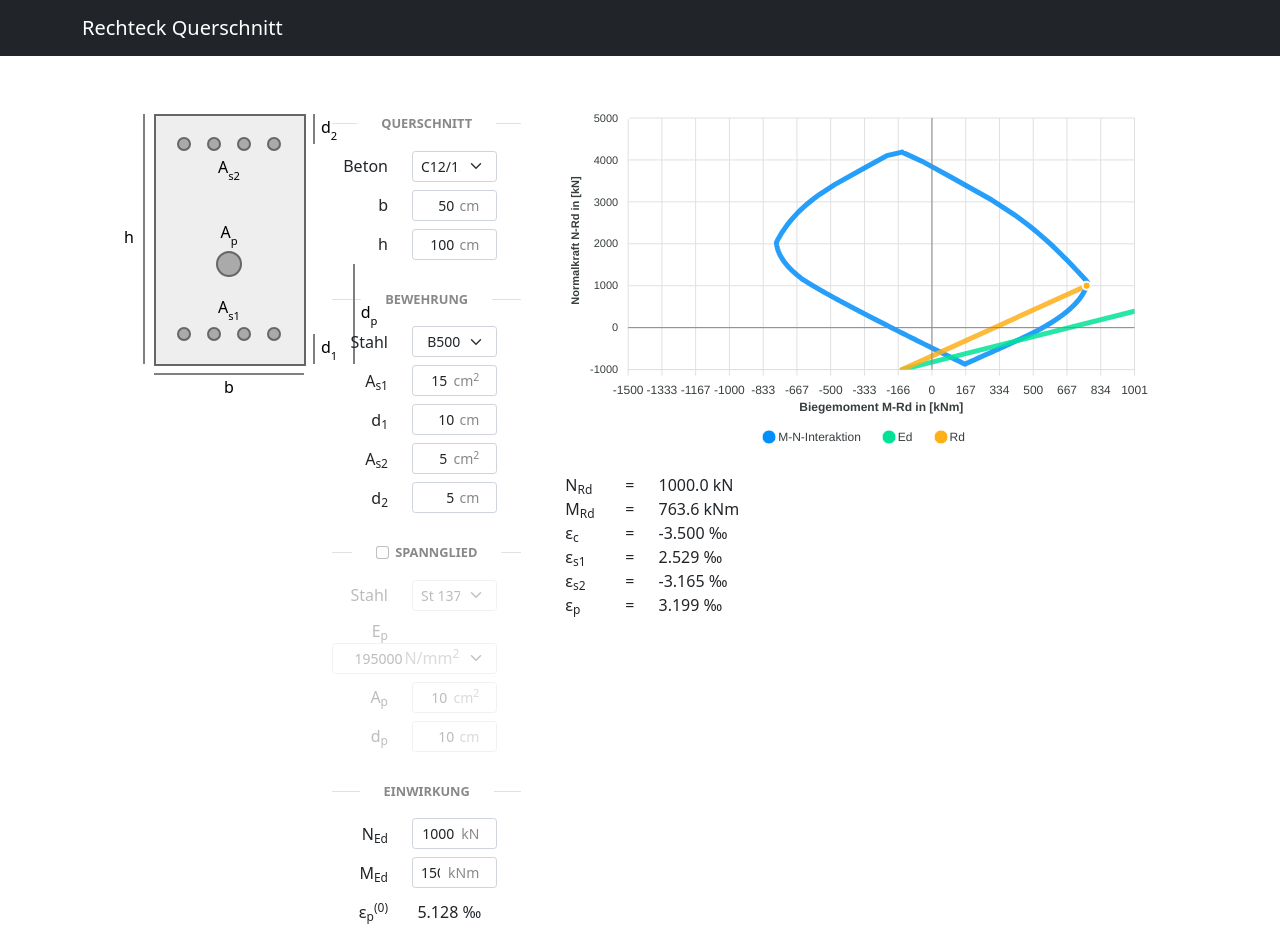
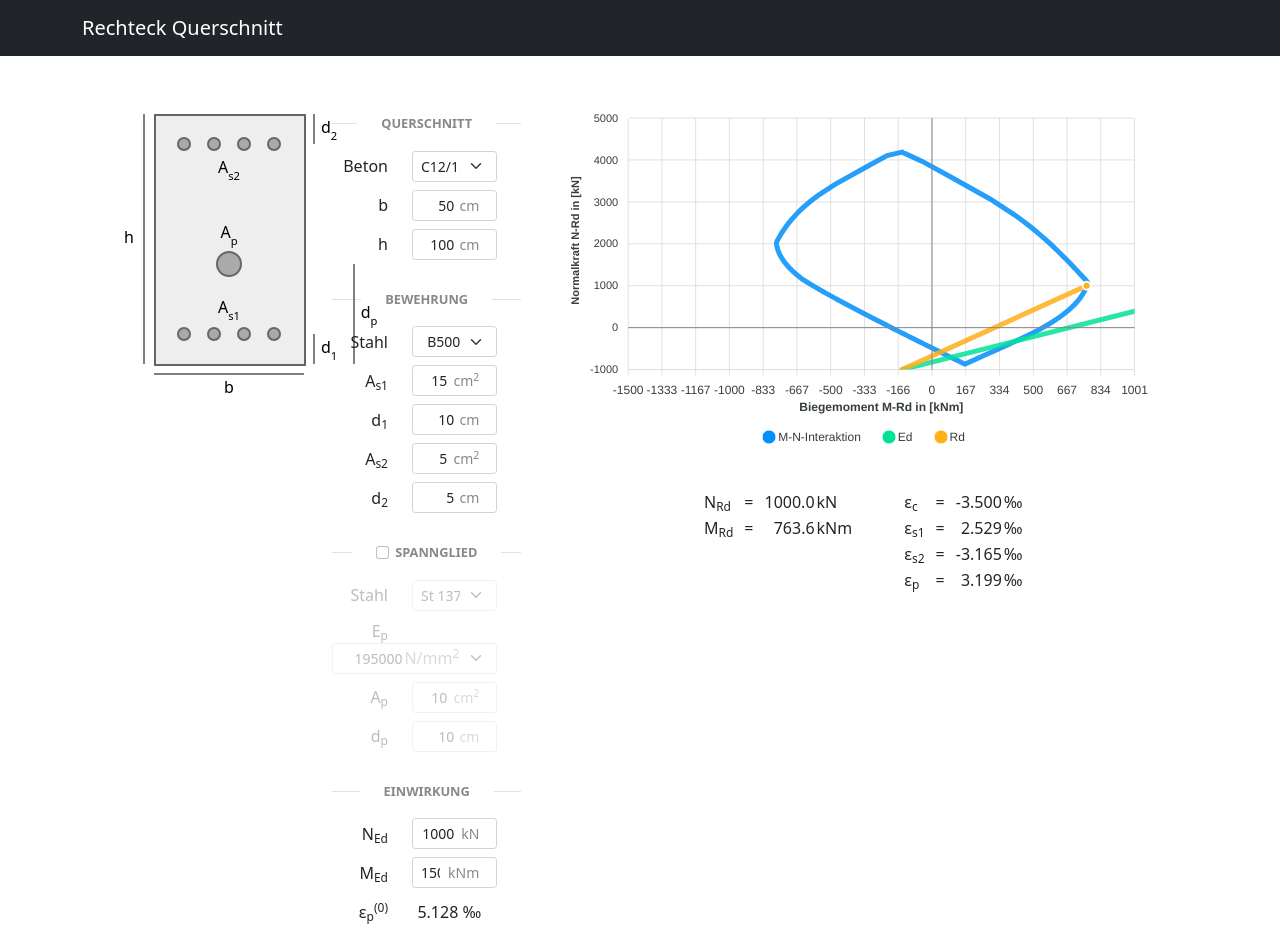
Before and after one commit to kurtlachmann/beton-interaktion, a React (Create React App) app: page /beton-interaktion/rechteck_qs in a window 1280 px wide. Built offline with nearby package versions, Linux system fonts and the light colour scheme.

Commit message:
Results are now centered below the graph

```diff
--- a/src/rechteck_qs/RechteckQS.tsx
+++ b/src/rechteck_qs/RechteckQS.tsx
@@ -5,7 +5,7 @@ import { BetonList } from './Beton';
 import { CrossSection } from './CrossSection';
 import { ObjSelector, ValSelector } from './Selector';
 import Input from './Input';
-import { BaustahlConfig, calc_data, Einwirkung, Querschnitt, SpannstahlConfig } from './math';
+import { BaustahlConfig, calc_data, DataPoint, Einwirkung, Querschnitt, SpannstahlConfig } from './math';
 import Section, { OptionalSection } from './Section';
 import { SpannstahlList } from './Spannstahl';
 
@@ -20,49 +20,33 @@ function LabeledField(props: { label: any, value: any }) {
 }
 
 
-function ResultsSection(props: any) {
-	const items = [
-		{
-			label: <>N<sub>Rd</sub></>,
-			value: props.results.N_Rd,
-			precision: 1,
-			unit: "kN"
-		}, {
-			label: <>M<sub>Rd</sub></>,
-			value: props.results.M_Rd,
-			precision: 1,
-			unit: "kNm"
-		}, {
-			label: <>&epsilon;<sub>c</sub></>,
-			value: props.results.e_c,
-			precision: 3,
-			unit: <>&permil;</>
-		}, {
-			label: <>&epsilon;<sub>s1</sub></>,
-			value: props.results.e_s1,
-			precision: 3,
-			unit: <>&permil;</>
-		}, {
-			label: <>&epsilon;<sub>s2</sub></>,
-			value: props.results.e_s2,
-			precision: 3,
-			unit: <>&permil;</>
-		}, {
-			label: <>&epsilon;<sub>p</sub></>,
-			value: props.results.e_p,
-			precision: 3,
-			unit: <>&permil;</>
-		}
-	]
-	return <>
-		{items.map(({ label, value, precision, unit }) =>
-			<Row xs="auto">
-				<Col style={{ minWidth: "60px" }}>{label}</Col>
-				<Col>=</Col>
-				<Col>{value.toFixed(precision)} {unit}</Col>
-			</Row>
-		)}
-	</>
+function ResultsSection(props: { results: DataPoint }) {
+	const Field = ({ label, value, prec, unit }: any) => {
+		return <tr>
+			<td>{label}</td>
+			<td style={{ paddingLeft: "10px", paddingRight: "10px" }}>=</td>
+			<td style={{ textAlign: "right" }}>{value.toFixed(prec)}</td>
+			<td>{unit}</td>
+		</tr>
+	}
+	return <Row style={{ display: "flex", justifyContent: "center", marginTop: "1em" }}>
+		<Col xs="auto" style={{ display: "flex", flexDirection: "row" }}>
+			<table style={{ display: "inline-block", marginRight: "50px" }}>
+				<tbody>
+					<Field label={<>N<sub>Rd</sub></>} value={props.results.N_Rd} prec={1} unit="kN" />
+					<Field label={<>M<sub>Rd</sub></>} value={props.results.M_Rd} prec={1} unit="kNm" />
+				</tbody>
+			</table>
+			<table>
+				<tbody>
+					<Field label={<>&epsilon;<sub>c</sub></>} value={props.results.e_c} prec={3} unit={<>&permil;</>} />
+					<Field label={<>&epsilon;<sub>s1</sub></>} value={props.results.e_s1} prec={3} unit={<>&permil;</>} />
+					<Field label={<>&epsilon;<sub>s2</sub></>} value={props.results.e_s2} prec={3} unit={<>&permil;</>} />
+					<Field label={<>&epsilon;<sub>p</sub></>} value={props.results.e_p} prec={3} unit={<>&permil;</>} />
+				</tbody>
+			</table>
+		</Col>
+	</Row>
 }
 
 
--- a/src/rechteck_qs/math.ts
+++ b/src/rechteck_qs/math.ts
@@ -41,7 +41,7 @@ export interface Data {
 }
 
 
-interface DataPoint {
+export interface DataPoint {
 	e_c: number
 	e_s1: number
 	e_s2: number
```
